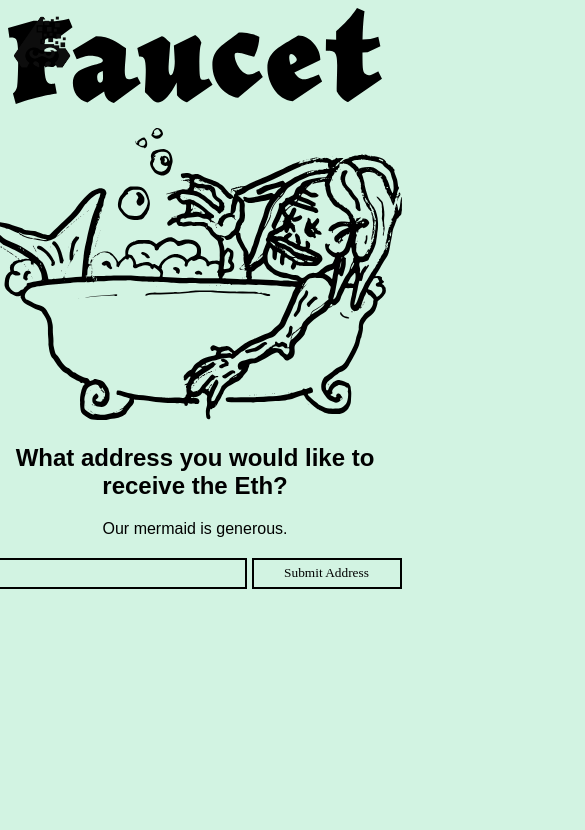
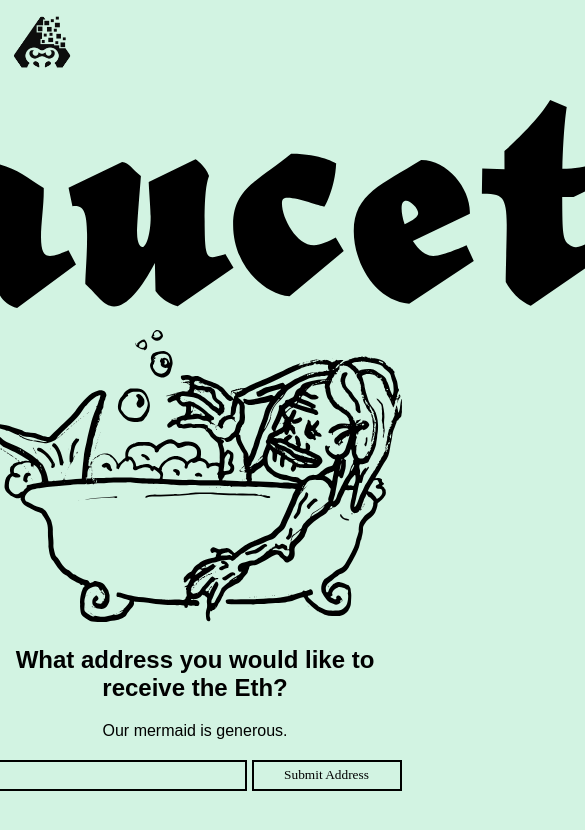
Before and after one commit to ApeWorX/faucet, a plain HTML site: page faucet/web/index.html in a window 390 px wide. Shown: the whole page, 585 px wide, since content can reach past the window. Drawn offline with Linux system fonts and the light colour scheme.

Commit message:
Added some margin to fix the mobile spacing - reduced the logo size

```diff
--- a/faucet/web/faucetStylez.css
+++ b/faucet/web/faucetStylez.css
@@ -69,6 +69,7 @@ html {
 .logo-graphic {
     max-width:64px;
     height:auto;
+
 }
 
 .logo-graphic:hover {
@@ -120,10 +121,22 @@ html {
 }
 
 .top-splash {
+  margin-top:100px;
   width:100%;
   height:100%;
+  display:flex;
+  flex-direction:column;
+  justify-content:center;
+  align-items:center;
 }
 
 .logo-logo {
-  width:100%;
+  min-width:820px!important;
 }
+
+/*Mobile Logo*/
+@media only screen and (max-width: 600px) {
+  .logo-logo {
+    width:100%!important;
+  }
+}
```
